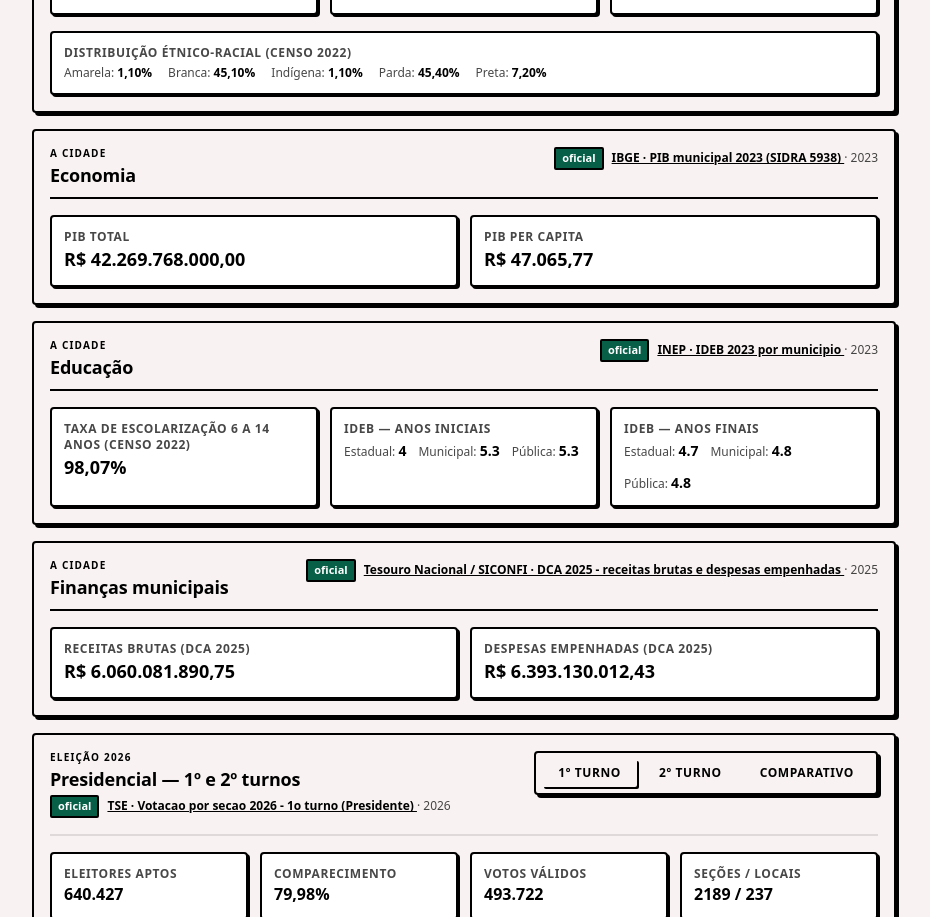
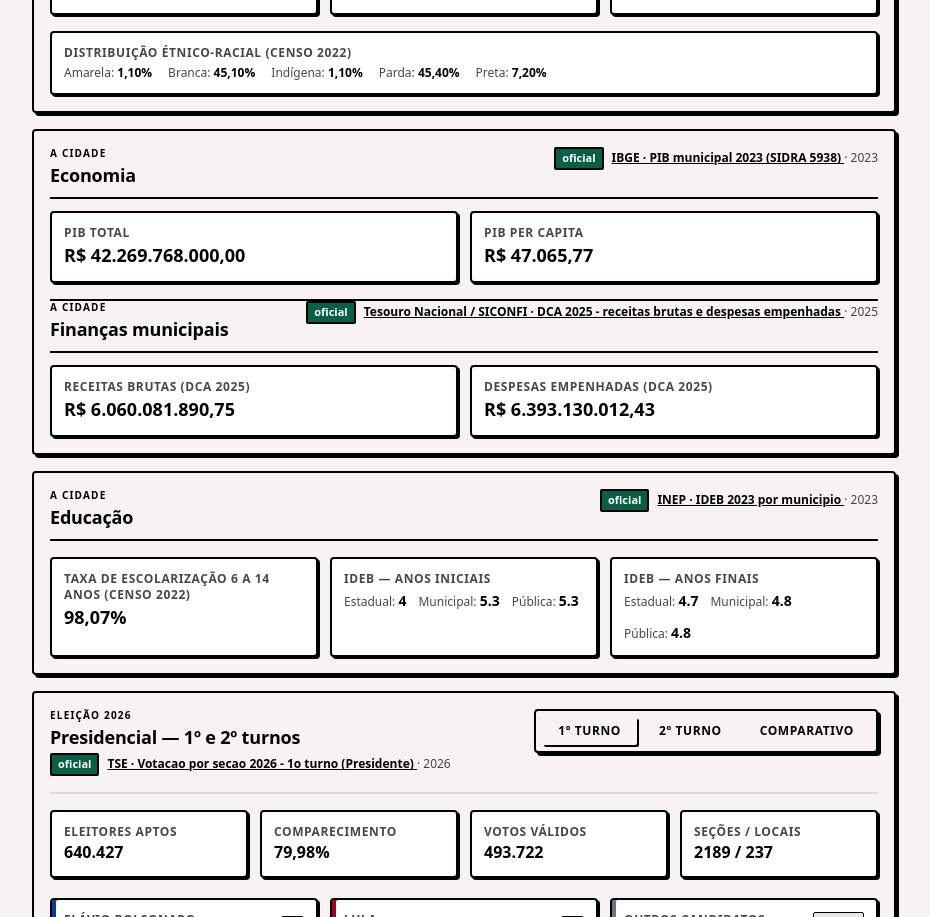
Before and after one commit to Scimmiesco/app, an Angular app: page /cidade/5002704 in a window 1280 px wide. Shown: the part 640-1557 px from the top of the page, without its empty margins (176-1106 px from the left). Built offline with nearby package versions, Linux system fonts and the light colour scheme.

Commit message:
refactor(cidade): consolidate economy and municipal finances into a unified container

```diff
--- a/src/app/cidade/cidade.component.html
+++ b/src/app/cidade/cidade.component.html
@@ -65,9 +65,14 @@
       />
     }
 
-    <!-- ECONOMIA (IBGE) -->
-    @if (snap.secoes.resumo_economia; as secao) {
-      <app-resumo-economia [secao]="secao" [fonte]="fonte(secao.fonte)" />
+    <!-- ECONOMIA E FINANÇAS PÚBLICAS (IBGE / SICONFI) -->
+    @if (snap.secoes.resumo_economia || snap.secoes.resumo_financas) {
+      <app-resumo-economia
+        [secao]="snap.secoes.resumo_economia"
+        [secaoFinancas]="snap.secoes.resumo_financas"
+        [fonte]="fonte(snap.secoes.resumo_economia?.fonte)"
+        [fonteFinancas]="fonte(snap.secoes.resumo_financas?.fonte)"
+      />
     }
 
     <!-- EDUCAÇÃO (INEP / IDEB & ESCOLARIZAÇÃO IBGE) -->
@@ -77,11 +82,6 @@
         [secaoEscolarizacao]="snap.secoes.resumo_escolarizacao"
         [fonte]="fonte(secao.fonte)"
       />
-    }
-
-    <!-- FINANÇAS MUNICIPAIS (SICONFI / TESOURO) -->
-    @if (snap.secoes.resumo_financas; as secao) {
-      <app-resumo-financas [secao]="secao" [fonte]="fonte(secao.fonte)" />
     }
 
     <!-- ELEIÇÃO PRESIDENCIAL 2026 (TSE) COM ABAS (1T, 2T E COMPARATIVO) -->
--- a/src/app/cidade/cidade.component.ts
+++ b/src/app/cidade/cidade.component.ts
@@ -12,7 +12,6 @@ import { GovernadorComponent } from './components/governador/governador.componen
 import { PrefeitoComponent } from './components/prefeito/prefeito.component';
 import { ResumoEconomiaComponent } from './components/resumo-economia/resumo-economia.component';
 import { ResumoEducacaoComponent } from './components/resumo-educacao/resumo-educacao.component';
-import { ResumoFinancasComponent } from './components/resumo-financas/resumo-financas.component';
 import { ResumoIbgeComponent } from './components/resumo-ibge/resumo-ibge.component';
 import { SenadoresComponent } from './components/senadores/senadores.component';
 import { VereadoresComponent } from './components/vereadores/vereadores.component';
@@ -26,7 +25,6 @@ import { VereadoresComponent } from './components/vereadores/vereadores.componen
     ResumoIbgeComponent,
     ResumoEconomiaComponent,
     ResumoEducacaoComponent,
-    ResumoFinancasComponent,
     EleicaoPresidencialComponent,
     GovernadorComponent,
     SenadoresComponent,
--- a/src/app/cidade/components/resumo-economia/resumo-economia.component.html
+++ b/src/app/cidade/components/resumo-economia/resumo-economia.component.html
@@ -1,18 +1,21 @@
 <div class="card-brutalista space-y-4" data-testid="card-resumo-economia">
+  <!-- BLOCO ATIVIDADE ECONÔMICA (IBGE) -->
+  @if (secao(); as secaoEco) {
+    <div>
       <app-cabecalho-secao
-    [secao]="secao()"
+        [secao]="secaoEco"
         [fonte]="fonte()"
         [kickerTestId]="'resumo-economia-kicker'"
         [tituloTestId]="'resumo-economia-titulo'"
         [textoCurado]="true"
       />
 
-  @if (secao().status === 'pendente') {
-    <div class="bloco-pendente">
-      <strong>Dado pendente:</strong> {{ secao().motivo || 'Em fase de apuração oficial.' }}
+      @if (secaoEco.status === 'pendente') {
+        <div class="bloco-pendente mt-3">
+          <strong>Dado pendente:</strong> {{ secaoEco.motivo || 'Em fase de apuração oficial.' }}
         </div>
-  } @else if (secao().dados; as dadosEco) {
-    <div class="grid grid-cols-1 sm:grid-cols-2 gap-3">
+      } @else if (secaoEco.dados; as dadosEco) {
+        <div class="grid grid-cols-1 sm:grid-cols-2 gap-3 mt-3">
           <div class="metric-card" data-testid="card-metrica-pib-total">
             <span class="metric-label">PIB Total</span>
             <span class="metric-value-lg">{{ formatarMoeda(dadosEco.pib_total) }}</span>
@@ -24,3 +27,65 @@
         </div>
       }
     </div>
+  }
+
+  <!-- BLOCO FINANÇAS PÚBLICAS (SICONFI / TESOURO) -->
+  @if (secaoFinancas(); as sFin) {
+    <div
+      [class.pt-4]="secao()"
+      [class.border-t-2]="secao()"
+      [class.border-black]="secao()"
+      data-testid="card-resumo-financas"
+    >
+      <app-cabecalho-secao
+        [secao]="sFin"
+        [fonte]="fonteFinancas()"
+        [kickerTestId]="'resumo-financas-kicker'"
+        [tituloTestId]="'resumo-financas-titulo'"
+        [textoCurado]="true"
+      />
+
+      @if (sFin.status === 'pendente') {
+        <div class="bloco-pendente mt-3">
+          <strong>Dado pendente:</strong> {{ sFin.motivo || 'Em fase de apuração oficial.' }}
+        </div>
+      } @else if (sFin.dados; as dadosFin) {
+        <div class="mt-3">
+          @if (dadosFin.receita_bruta !== undefined || dadosFin.despesa_bruta !== undefined) {
+            <div class="grid grid-cols-1 sm:grid-cols-2 gap-3">
+              <div class="metric-card" data-testid="card-metrica-receita-bruta">
+                <span class="metric-label">Receitas Brutas (DCA {{ sFin.ano }})</span>
+                <span class="metric-value-lg">{{ formatarMoeda(dadosFin.receita_bruta) }}</span>
+              </div>
+              <div class="metric-card" data-testid="card-metrica-despesa-bruta">
+                <span class="metric-label">Despesas Empenhadas (DCA {{ sFin.ano }})</span>
+                <span class="metric-value-lg">{{ formatarMoeda(dadosFin.despesa_bruta) }}</span>
+              </div>
+            </div>
+          } @else {
+            <div class="grid grid-cols-1 sm:grid-cols-2 lg:grid-cols-4 gap-3">
+              <div class="metric-card">
+                <span class="metric-label">Receita Total</span>
+                <span class="metric-value">{{ formatarMoeda(dadosFin.receita_total) }}</span>
+              </div>
+              <div class="metric-card">
+                <span class="metric-label">Transferências</span>
+                <span class="metric-value">{{
+                  formatarMoeda(dadosFin.transferencias_correntes)
+                }}</span>
+              </div>
+              <div class="metric-card">
+                <span class="metric-label">IPTU Arrecadado</span>
+                <span class="metric-value">{{ formatarMoeda(dadosFin.iptu) }}</span>
+              </div>
+              <div class="metric-card">
+                <span class="metric-label">ISS Arrecadado</span>
+                <span class="metric-value">{{ formatarMoeda(dadosFin.iss) }}</span>
+              </div>
+            </div>
+          }
+        </div>
+      }
+    </div>
+  }
+</div>
--- a/src/app/cidade/components/resumo-economia/resumo-economia.component.ts
+++ b/src/app/cidade/components/resumo-economia/resumo-economia.component.ts
@@ -1,5 +1,10 @@
 import { ChangeDetectionStrategy, Component, input } from '@angular/core';
-import { FonteMeta, ResumoEconomiaDados, SecaoEnvelope } from '../../../core/models/contrato.model';
+import {
+  FonteMeta,
+  ResumoEconomiaDados,
+  ResumoFinancasDados,
+  SecaoEnvelope,
+} from '../../../core/models/contrato.model';
 import { formatarMoeda } from '../../../core/utils/formatadores';
 import { CabecalhoSecaoComponent } from '../../../shared/components/cabecalho-secao/cabecalho-secao.component';
 
@@ -11,8 +16,10 @@ import { CabecalhoSecaoComponent } from '../../../shared/components/cabecalho-se
   changeDetection: ChangeDetectionStrategy.OnPush,
 })
 export class ResumoEconomiaComponent {
-  readonly secao = input.required<SecaoEnvelope<ResumoEconomiaDados>>();
+  readonly secao = input<SecaoEnvelope<ResumoEconomiaDados> | null | undefined>(null);
+  readonly secaoFinancas = input<SecaoEnvelope<ResumoFinancasDados> | null | undefined>(null);
   readonly fonte = input<FonteMeta | undefined>(undefined);
+  readonly fonteFinancas = input<FonteMeta | undefined>(undefined);
 
   protected readonly formatarMoeda = formatarMoeda;
 }
--- a/src/app/cidade/components/resumo-financas/resumo-financas.component.html
+++ /dev/null
@@ -1,47 +0,0 @@
-<div class="card-brutalista space-y-4" data-testid="card-resumo-financas">
-  <app-cabecalho-secao
-    [secao]="secao()"
-    [fonte]="fonte()"
-    [kickerTestId]="'resumo-financas-kicker'"
-    [tituloTestId]="'resumo-financas-titulo'"
-    [textoCurado]="true"
-  />
-
-  @if (secao().status === 'pendente') {
-    <div class="bloco-pendente">
-      <strong>Dado pendente:</strong> {{ secao().motivo || 'Em fase de apuração oficial.' }}
-    </div>
-  } @else if (secao().dados; as dadosFin) {
-    @if (dadosFin.receita_bruta !== undefined || dadosFin.despesa_bruta !== undefined) {
-      <div class="grid grid-cols-1 sm:grid-cols-2 gap-3">
-        <div class="metric-card" data-testid="card-metrica-receita-bruta">
-          <span class="metric-label">Receitas Brutas (DCA {{ secao().ano }})</span>
-          <span class="metric-value-lg">{{ formatarMoeda(dadosFin.receita_bruta) }}</span>
-        </div>
-        <div class="metric-card" data-testid="card-metrica-despesa-bruta">
-          <span class="metric-label">Despesas Empenhadas (DCA {{ secao().ano }})</span>
-          <span class="metric-value-lg">{{ formatarMoeda(dadosFin.despesa_bruta) }}</span>
-        </div>
-      </div>
-    } @else {
-      <div class="grid grid-cols-1 sm:grid-cols-2 lg:grid-cols-4 gap-3">
-        <div class="metric-card">
-          <span class="metric-label">Receita Total</span>
-          <span class="metric-value">{{ formatarMoeda(dadosFin.receita_total) }}</span>
-        </div>
-        <div class="metric-card">
-          <span class="metric-label">Transferências</span>
-          <span class="metric-value">{{ formatarMoeda(dadosFin.transferencias_correntes) }}</span>
-        </div>
-        <div class="metric-card">
-          <span class="metric-label">IPTU Arrecadado</span>
-          <span class="metric-value">{{ formatarMoeda(dadosFin.iptu) }}</span>
-        </div>
-        <div class="metric-card">
-          <span class="metric-label">ISS Arrecadado</span>
-          <span class="metric-value">{{ formatarMoeda(dadosFin.iss) }}</span>
-        </div>
-      </div>
-    }
-  }
-</div>
--- a/src/app/cidade/components/resumo-financas/resumo-financas.component.ts
+++ /dev/null
@@ -1,18 +0,0 @@
-import { ChangeDetectionStrategy, Component, input } from '@angular/core';
-import { FonteMeta, ResumoFinancasDados, SecaoEnvelope } from '../../../core/models/contrato.model';
-import { formatarMoeda } from '../../../core/utils/formatadores';
-import { CabecalhoSecaoComponent } from '../../../shared/components/cabecalho-secao/cabecalho-secao.component';
-
-@Component({
-  selector: 'app-resumo-financas',
-  imports: [CabecalhoSecaoComponent],
-  templateUrl: './resumo-financas.component.html',
-  host: { class: 'block' },
-  changeDetection: ChangeDetectionStrategy.OnPush,
-})
-export class ResumoFinancasComponent {
-  readonly secao = input.required<SecaoEnvelope<ResumoFinancasDados>>();
-  readonly fonte = input<FonteMeta | undefined>(undefined);
-
-  protected readonly formatarMoeda = formatarMoeda;
-}
```
Also changed, not shown: 2 other files (tests, documents, lock files or other folders). Lines whose indentation alone changed are shown as unchanged.
